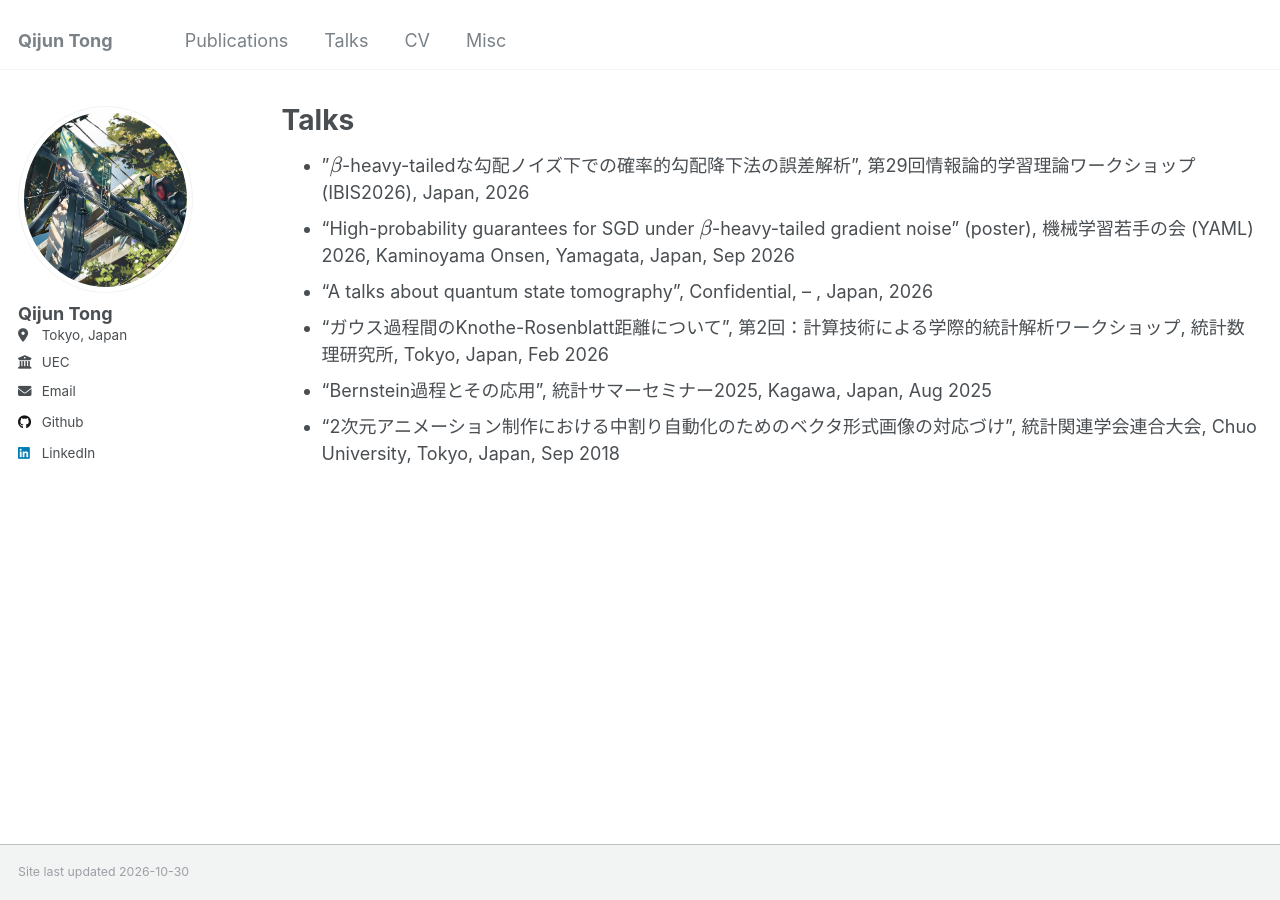
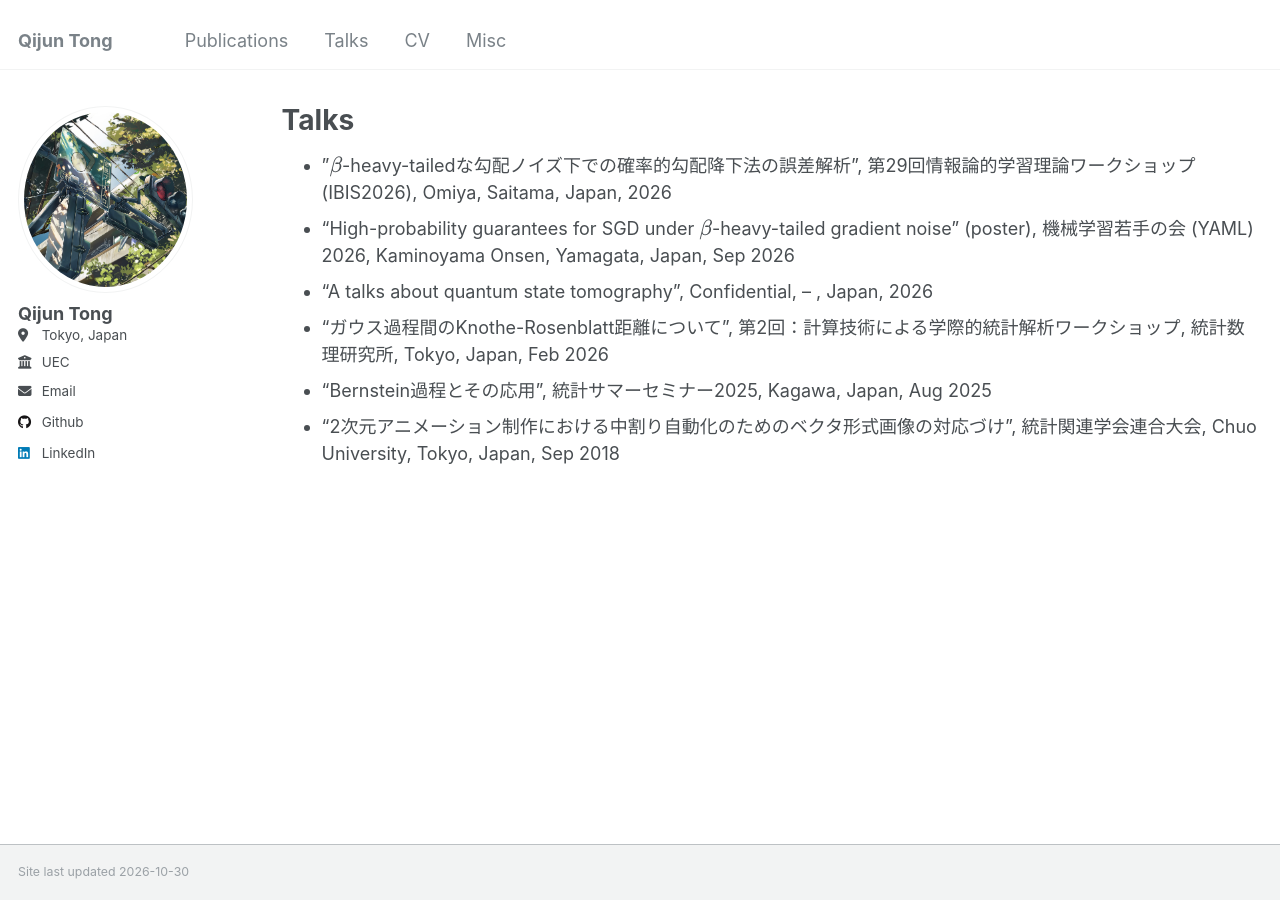
Before and after one commit to QijunTong0/QijunTong, a Jekyll site: the page built from _pages/talks.md, in a window 1280 px wide. Built offline with Jekyll 4.4.1, drawn with Linux system fonts in a browser that asks for light colours.

Commit message:
IBIS2026の開催地を追記
Co-Authored-By: Claude Opus 5.5 <noreply@anthropic.com>
Claude-Session: https://claude.ai/code/session_01QBXjX5bHcvVeFGvaAgc4yV

```diff
--- a/_pages/talks.md
+++ b/_pages/talks.md
@@ -5,7 +5,7 @@ permalink: /talks/
 author_profile: true
 ---
 
-- "$\beta$-heavy-tailedな勾配ノイズ下での確率的勾配降下法の誤差解析", 第29回情報論的学習理論ワークショップ (IBIS2026), Japan, 2026
+- "$\beta$-heavy-tailedな勾配ノイズ下での確率的勾配降下法の誤差解析", 第29回情報論的学習理論ワークショップ (IBIS2026), Omiya, Saitama, Japan, 2026
 - "High-probability guarantees for SGD under $\beta$-heavy-tailed gradient noise" (poster), 機械学習若手の会 (YAML) 2026, Kaminoyama Onsen, Yamagata, Japan, Sep 2026
 - "A talks about quantum state tomography", Confidential, -- , Japan, 2026
 - "ガウス過程間のKnothe-Rosenblatt距離について", 第2回：計算技術による学際的統計解析ワークショップ, 統計数理研究所, Tokyo, Japan, Feb 2026
```
Also changed, not shown: 2 other files.
